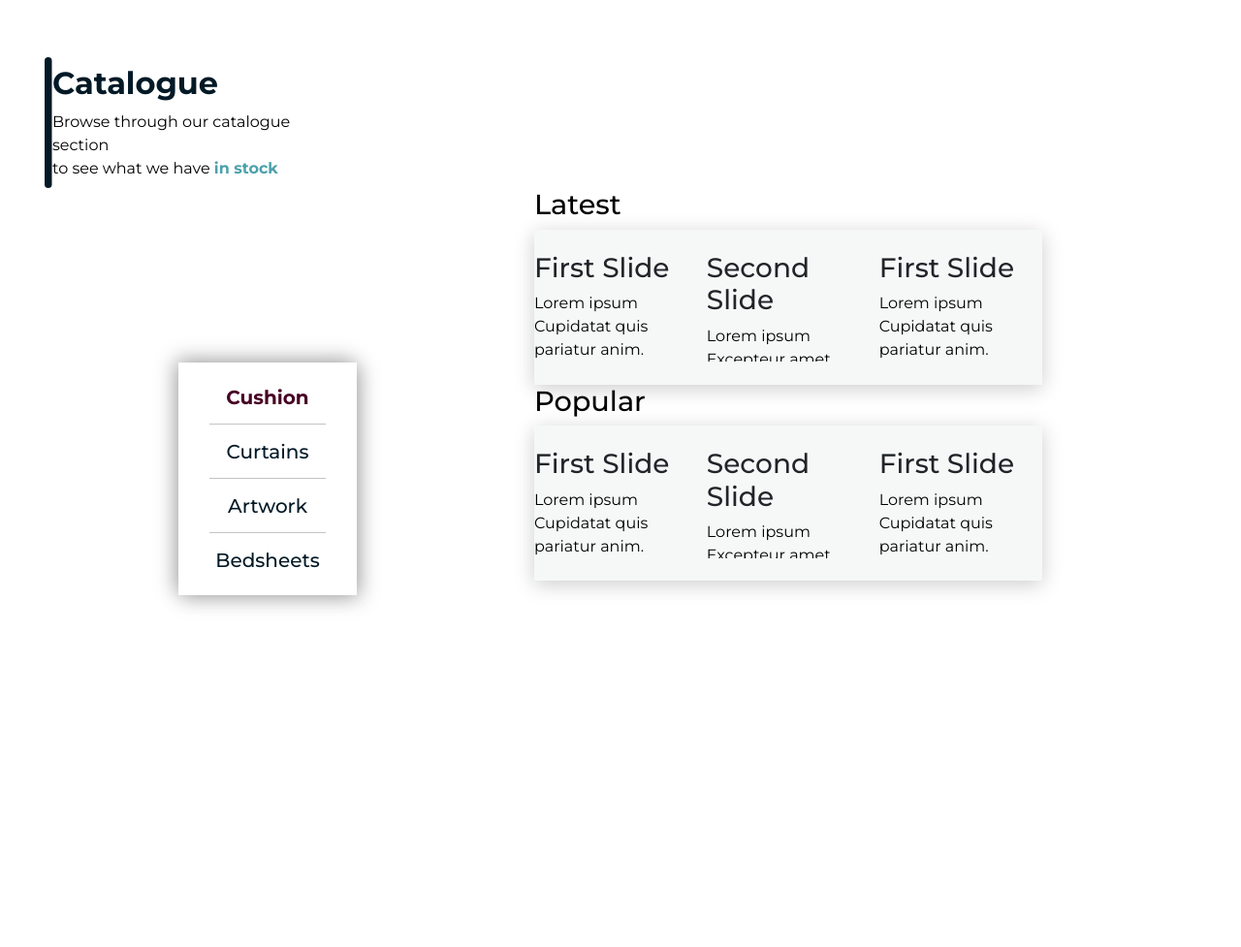
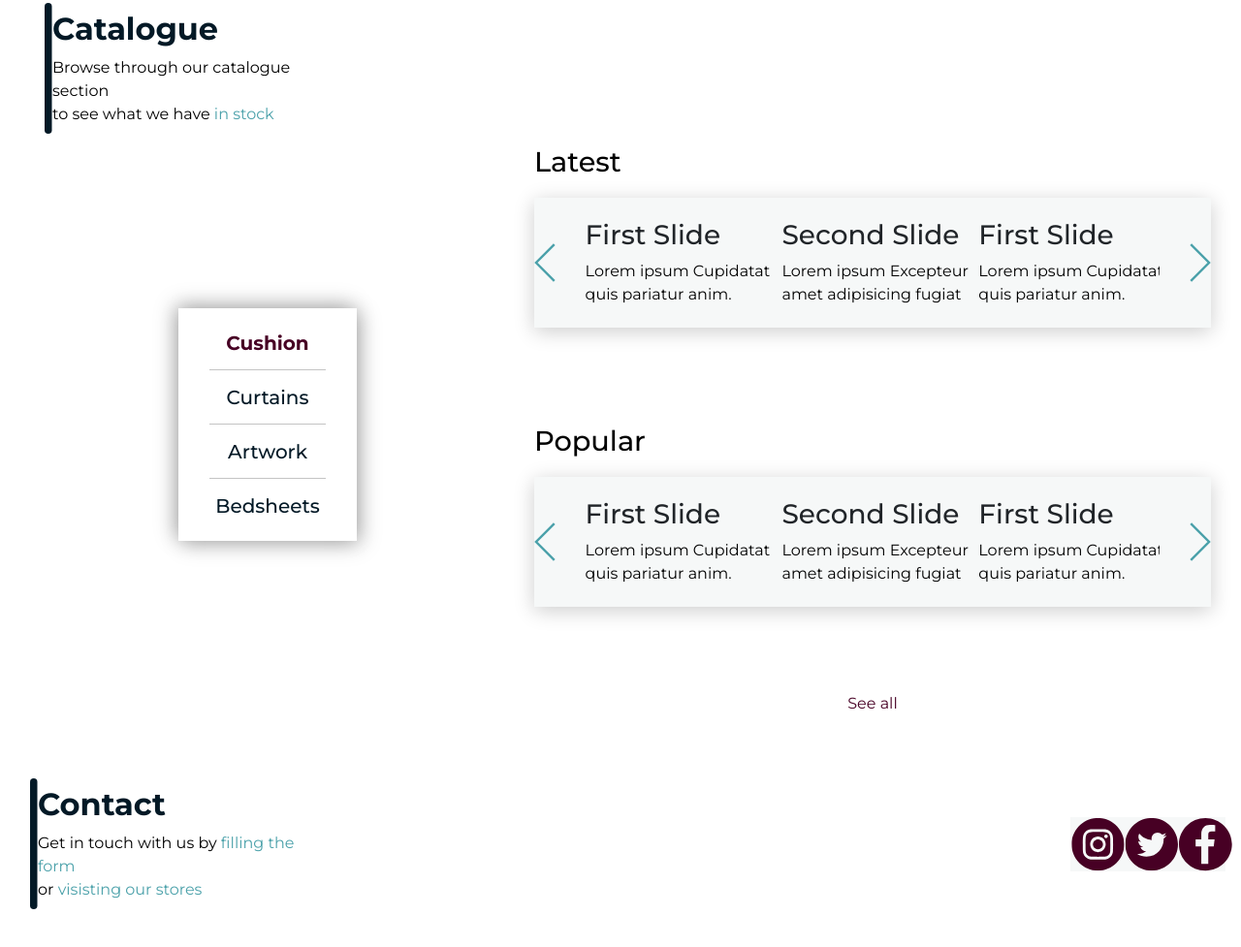
Before and after one commit to jrstrath/Nivanna, a plain HTML site: page index.html in a window 1280 px wide. Shown: the part 861-1838 px from the top of the page at 97% size. Before the commit the page ends 1688 px from the top, so only its background shows below. Drawn offline with nearby package versions, Linux system fonts and the light colour scheme.

Commit message:
Updates catalogue section and adds contact section

```diff
--- a/index.html
+++ b/index.html
@@ -23,7 +23,7 @@
     <body>
         <div class="container-fluid">
 
-            <nav class="navbar navbar-fixed-top navbar-expand-lg navbar-light bg-light" role="navigation">
+            <nav class="navbar navbar-fixed-top navbar-expand-lg" role="navigation">
                 <a class="navbar-brand" href="#">Nivanna Interiors</a>
                 <button class="navbar-toggler" type="button" data-toggle="collapse" data-target="#navbarNav"
                     aria-controls="navbarNav" aria-expanded="false" aria-label="Toggle navigation">
@@ -128,7 +128,7 @@
                             <h2 class="stock__header">Latest</h2>
 
                             <div id="sliderCata" class="slider__catalogue mx-keft">
-                                <!-- <div class="prev stock__nav"></div> -->
+                                <div class="prev stock__nav"></div>
                                 <ul id="catalogueSliderLatest" class="slider__slide--catalogue">
                                     <li>
                                         <h3>First Slide</h3>
@@ -147,7 +147,7 @@
                                         <p>Lorem ipsum Excepteur amet adipisicing fugiat velit nisi.</p>
                                     </li>
                                 </ul>
-                                <!-- <div class="next stock__nav"></div> -->
+                                <div class="next stock__nav"></div>
                             </div>
                         </div>
 
@@ -155,7 +155,7 @@
                             <h2 class="stock__header">Popular</h2>
 
                             <div id="sliderJumbo" class="slider__catalogue">
-                                <!-- <div class="prev stock__nav"></div> -->
+                                <div class="prev stock__nav"></div>
                                 <ul id="catalogueSliderPopular" class="slider__slide--catalogue">
                                     <li>
                                         <h3>First Slide</h3>
@@ -175,10 +175,41 @@
                                     </li>
 
                                 </ul>
-                                <!-- <div class="next stock__nav"></div> -->
+                                <div class="next stock__nav"></div>
                             </div>
                         </div>
+
+                        <div class="see_all">
+                            <a href="#" class="see_all__link">See all</a>
+                        </div>
                     </div>
+                </div>
+            </section>
+
+            <section class="contact">
+                <div class="row">
+                    <div class="header col-sm-3">
+                        <img src="src/img/Line 5.svg" alt="header border">
+                        <div class="header__text m-auto">
+                            <h1>Contact</h1>
+                            <p>Get in touch with us by <span>filling the form</span><br />or <span>visisting our
+                                    stores</span>
+                            </p>
+                        </div>
+                    </div>
+
+                    <div class="social_media ml-auto my-auto">
+                        <img src="src/img/instagram.svg" alt="Instagram link" class="social_media__icons">
+                        <img src="src/img/twitter.svg" alt="Twitter link" class="social_media__icons">
+                        <img src="src/img/facebook.svg" alt="Facebook link" class="social_media__icons">
+                    </div>
+                </div>
+
+                <div class="row">
+                <!-- Form -->
+
+
+                <!-- Other contact info -->
                 </div>
             </section>
 
--- a/src/css/_boot_reset.scss
+++ b/src/css/_boot_reset.scss
@@ -71,3 +71,7 @@
   padding-right: 0;
   padding-left: 0;
 }
+
+a:hover {
+  text-decoration: none;
+}
--- a/src/css/main.scss
+++ b/src/css/main.scss
@@ -34,10 +34,18 @@ p {
     color: $white;
     font-size: 1.5rem;
   }
-  .navbar {
-    position: fixed;
-    top: 0;
-    width: 100%;
+}
+.navbar {
+  position: fixed;
+  top: 0;
+  width: 100%;
+  z-index: 100;
+  background-color: $super_white;
+
+  a.navbar-brand {
+    color: $black;
+    font-weight: 500;
+    font-size: 1.5rem;
   }
 }
 .header {
@@ -54,7 +62,7 @@ p {
   p {
     span {
       color: $cyan;
-      font-weight: bold;
+      // font-weight: bold;
     }
   }
 }
@@ -108,7 +116,7 @@ section {
   }
 
   .bottom {
-    height: 20vh;
+    height: 30vh;
   }
 }
 
@@ -132,7 +140,7 @@ section {
 }
 
 .jumbotron__img {
-  height: 90%;
+  height: 100%;
   background-color: grey;
   border-top-left-radius: 50px;
   border-bottom-left-radius: 50px;
@@ -168,18 +176,21 @@ section {
   height: 10em;
   box-shadow: 0px 4px 20px rgba(0, 0, 0, 0.2);
   background-color: $white;
-  width: 75%;
+  width: 100%;
 }
 
 .stock {
   display: flex;
   flex-flow: column;
+  height: 25vh;
+  justify-content: space-between;
 }
 
 .stock__header {
   font-weight: 500;
   font-size: 1.8rem;
   color: $black;
+  line-height: 2em;
 }
 
 .stock__slider {
@@ -250,10 +261,31 @@ section {
   height: 75vh;
   display: flex;
   flex-flow: column;
+  justify-content: space-between;
 }
 
 .slider__image {
-  height: 10em;
-  width: 10em;
+  height: 12.5em;
+  width: 15em;
   background-color: #c4c4c4;
 }
+
+.see_all {
+  display: flex;
+  justify-content: center;
+}
+
+.see_all__link {
+  font-size: 1rem;
+  text-decoration: none;
+  color: $scarlet;
+  text-align: center;
+}
+
+.social_media {
+  background-color: $white;
+  width: 10em;
+  height: 3.5em;
+  display: flex;
+  justify-content: space-evenly;
+}
```
Also changed, not shown: src/css/main.css, src/img/facebook.svg (added), src/img/instagram.svg (added), src/img/twitter.svg (added), 1 other file.
